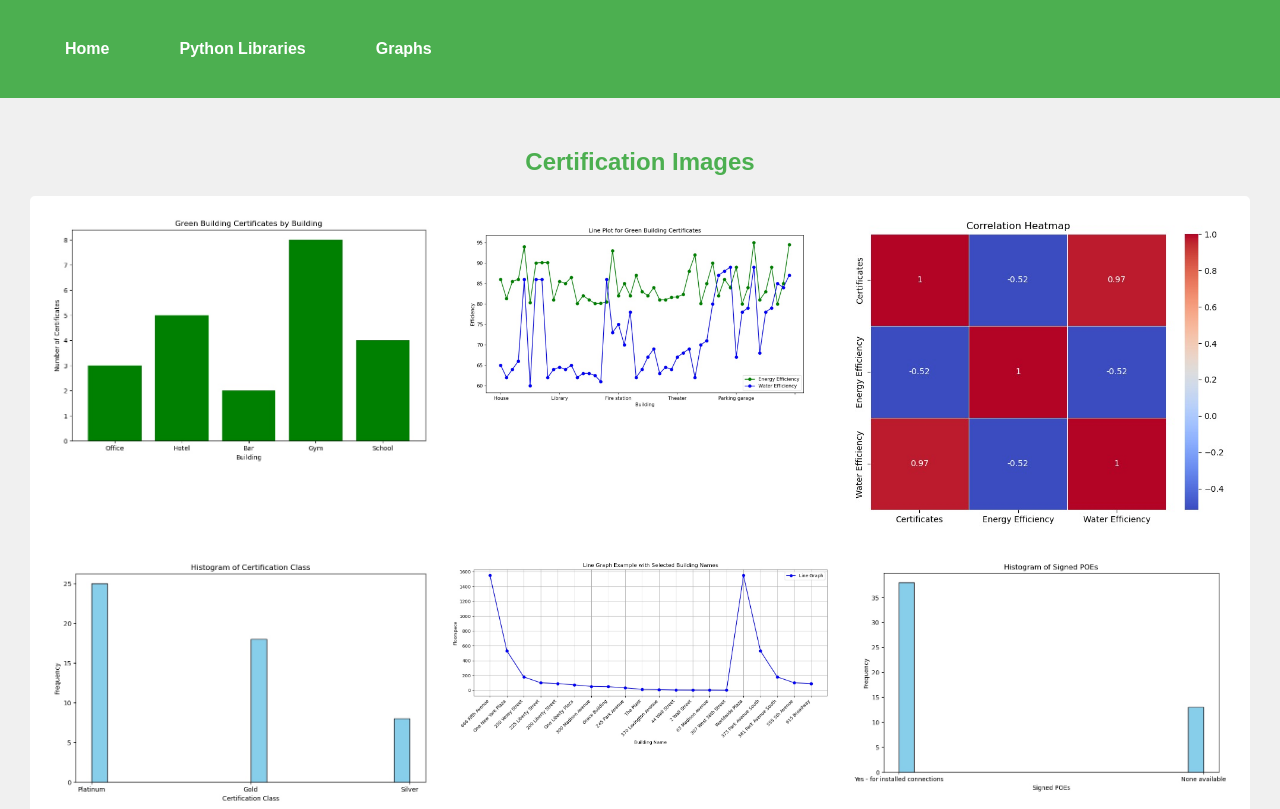
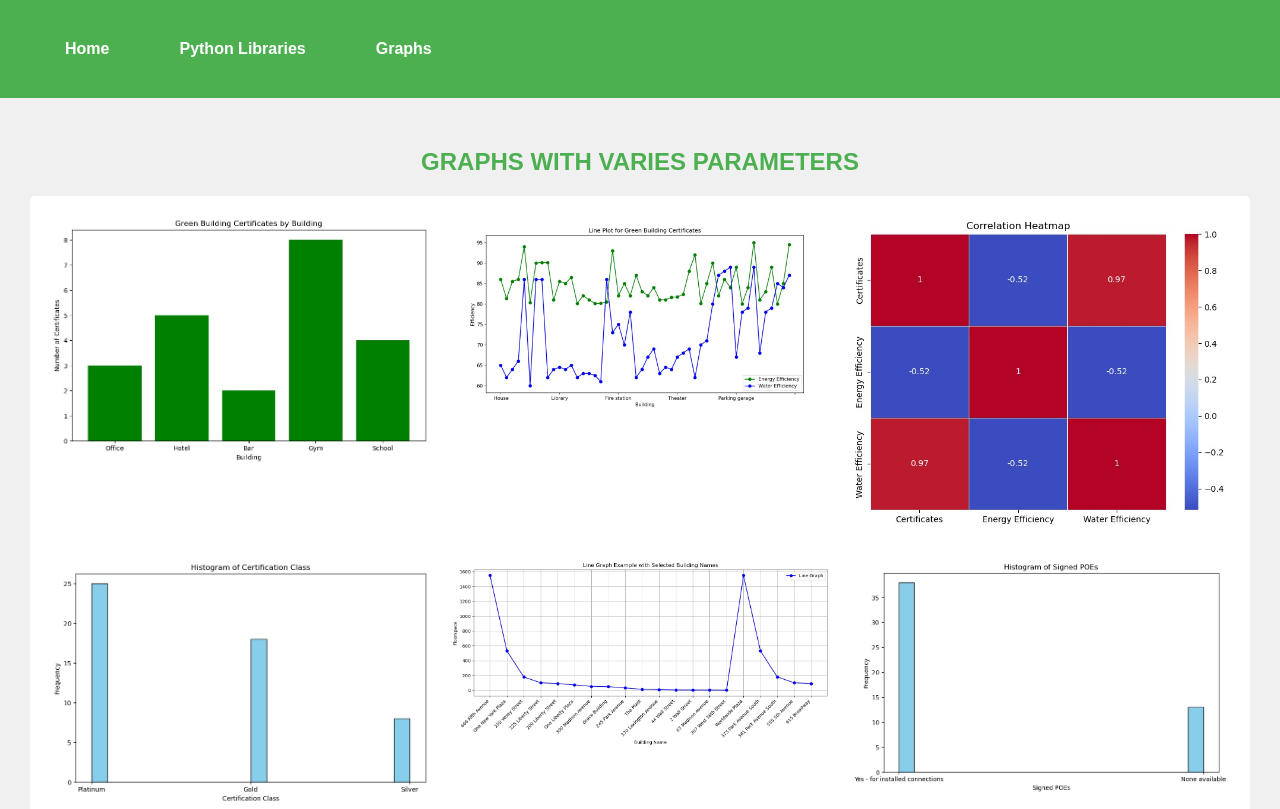
Before and after one commit to srikanthrayudu/green, a plain HTML site: page graphs.html in a window 1280 px wide. Shown: the top 809 px of the page. Drawn offline with Linux system fonts and the light colour scheme.

Commit message:
graphs.html

```diff
--- a/graphs.html
+++ b/graphs.html
@@ -126,7 +126,7 @@
     <!-- Existing code... -->
 
     <section class="certification">
-        <h2>Certification Images</h2>
+        <h2>GRAPHS WITH VARIES PARAMETERS</h2>
         <div class="types">
             <img src="images/s1.jpg" alt="Certificate 1">
             <img src="images/s2.jpg" alt="Certificate 2">
```
